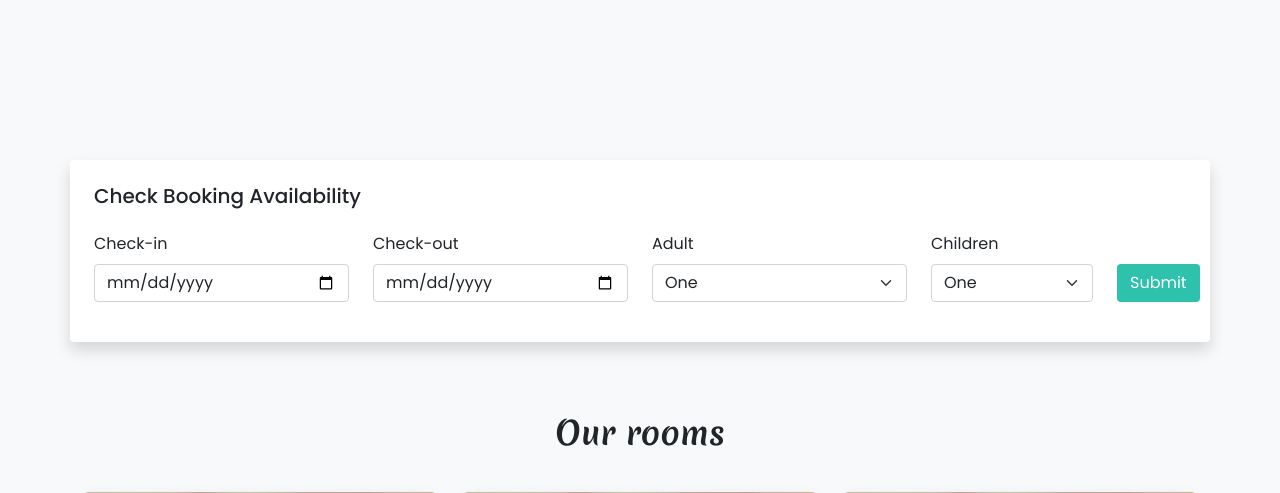
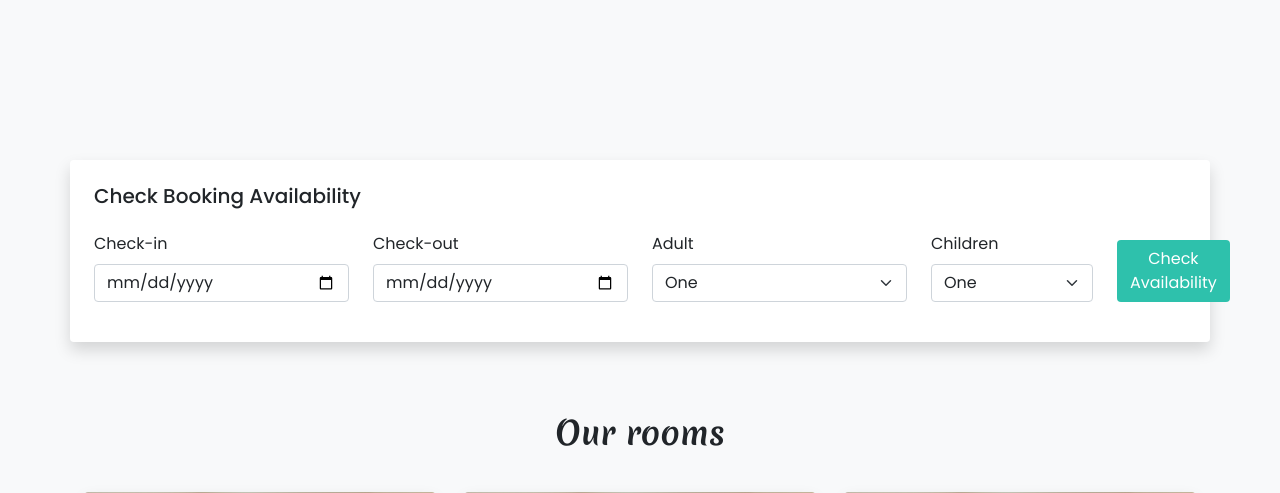
Before and after one commit to Charchit3523/hotel_booking, a PHP site: page /registration/ in a window 1280 px wide. Shown: the part 806-1299 px from the top of the page. Run offline with PHP 8.4, Linux system fonts and the light colour scheme.

Commit message:
modified dashboard

```diff
--- a/index.php
+++ b/index.php
@@ -60,11 +60,11 @@
             <div class="row align-items-end">
               <div class="col-lg-3 mb-3">
                 <label  class="form-label" style="font-weihght: 500;">Check-in</label>
-                <input type="date" class="form-control shadow-none" >
+                <input type="date" class="form-control shadow-none" name="date_in" autocomplete="off" value="<?php echo isset($date_in) ? date("Y-m-d",strtotime($date_in)) : "" ?>">
               </div>
               <div class="col-lg-3 mb-3">
                 <label  class="form-label" style="font-weihght: 500;">Check-out</label>
-                <input type="date" class="form-control shadow-none" >
+                <input type="date" class="form-control shadow-none" name="date_out" autocomplete="off" value="<?php echo isset($date_out) ? date("Y-m-d",strtotime($date_out)) : "" ?>">
               </div>
               <div class="col-lg-3 mb-3">
                 <label  class="form-label" style="font-weihght: 500;">Adult</label>
@@ -83,9 +83,7 @@
                 </select>
               </div>
               <div class="col-lg-1 mb-lg-3 mt-2">
-                <button type="submit" class="btn text-white shadow-none custom-bg">
-                  Submit
-                </button>
+              <button class="btn text-white shadow-none custom-bg">Check Availability</button>
 
               </div>
             </div>
```
